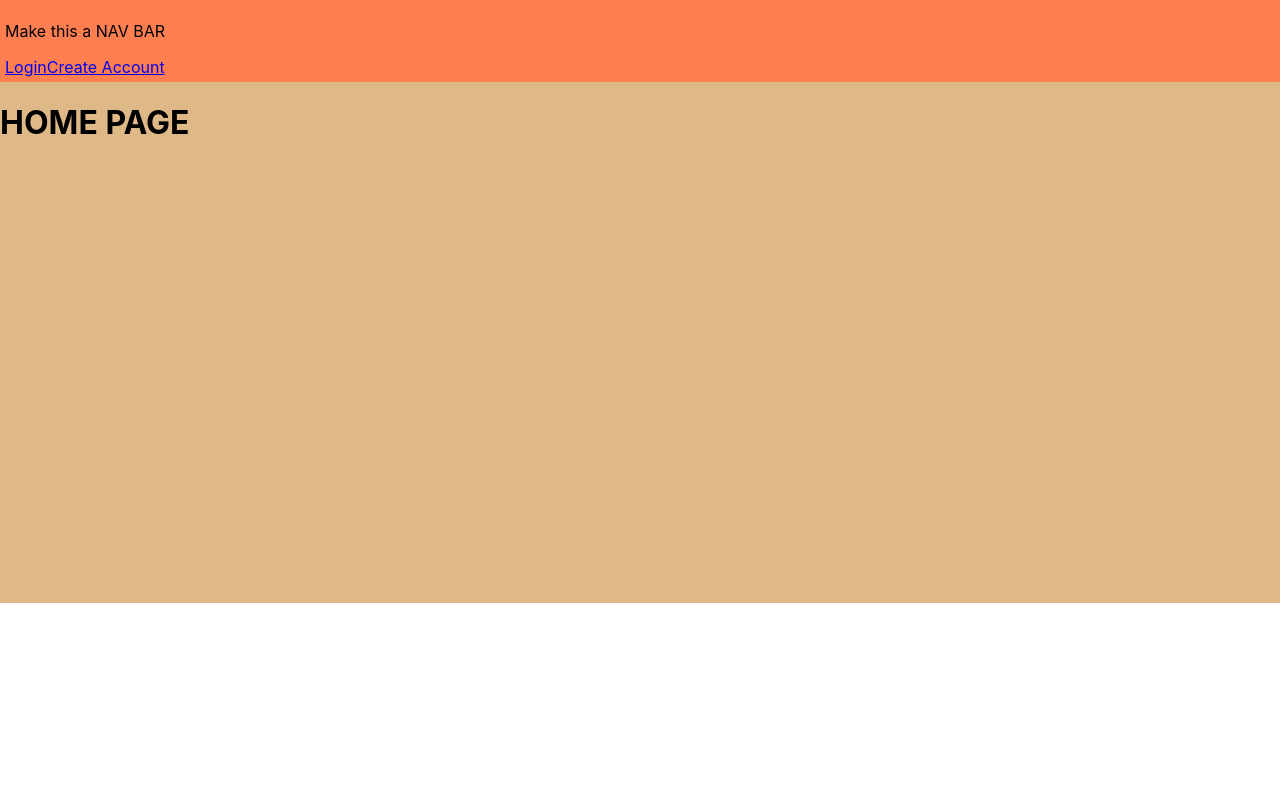
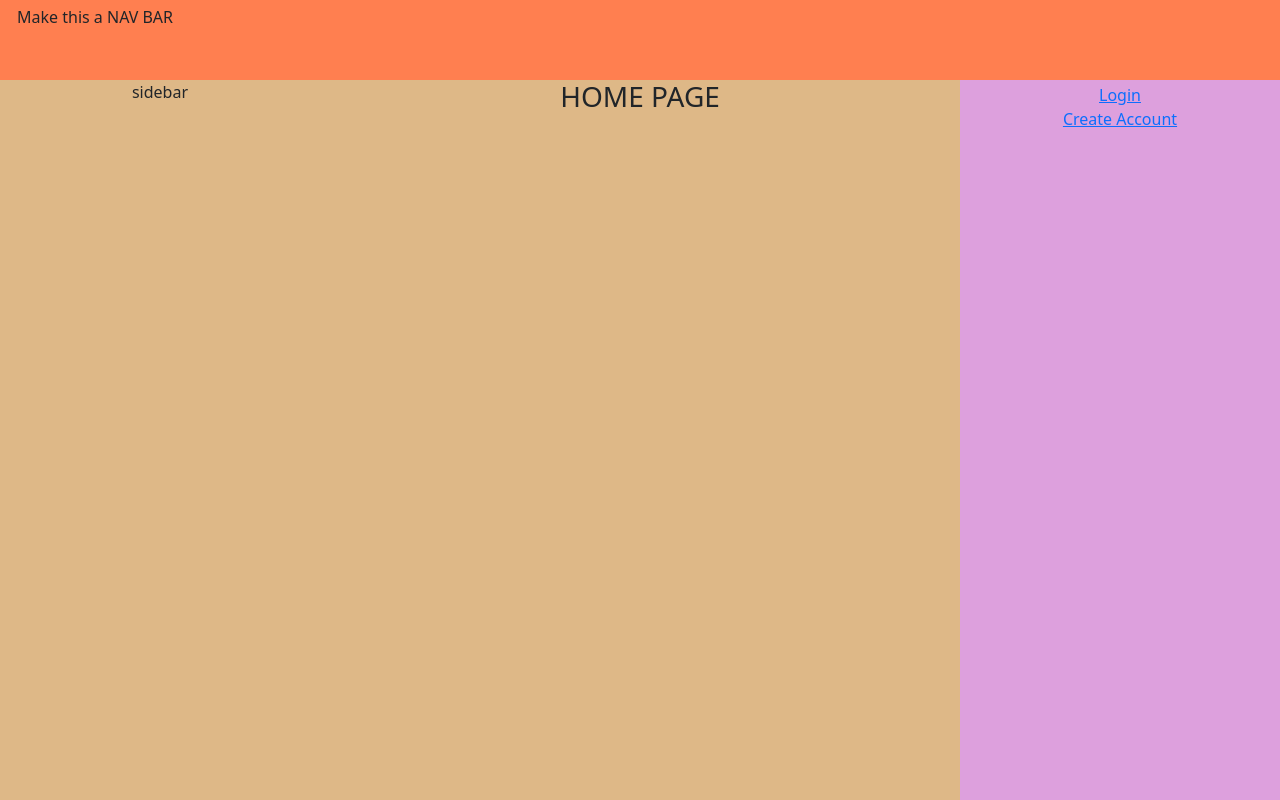
Before and after one commit to mpb9/youRL_ui, a React (Create React App) app: page / in a window 1280 px wide. Built offline with nearby package versions, Linux system fonts and the light colour scheme.

Commit message:
still using components

```diff
--- a/public/index.html
+++ b/public/index.html
@@ -27,17 +27,6 @@
     <title>React App</title>
   </head>
   <body>
-    <noscript>You need to enable JavaScript to run this app.</noscript>
     <div id="root"></div>
-    <!--
-      This HTML file is a template.
-      If you open it directly in the browser, you will see an empty page.
-
-      You can add webfonts, meta tags, or analytics to this file.
-      The build step will place the bundled scripts into the <body> tag.
-
-      To begin the development, run `npm start` or `yarn start`.
-      To create a production bundle, use `npm run build` or `yarn build`.
-    -->
   </body>
 </html>
--- a/src/App.css
+++ b/src/App.css
@@ -1,5 +1,6 @@
 .App {
   text-align: center;
+  padding: 0px;
 }
 
 .App-logo {
--- a/src/App.js
+++ b/src/App.js
@@ -5,22 +5,21 @@ import Admin from './admin/Admin';
 import Home from './pages/Home';
 import Login from './pages/Login';
 import SignUp from './pages/SignUp';
+//needed to use col, row, other bootstraps
+import 'bootstrap/dist/css/bootstrap.min.css';
+
 
 
 function App() {
   return (
     <Router>
-        <div style={{margin: '0px', padding:'0px'}}>
-          <main>
           <Routes>
             <Route path="/" element={<Home />} />
             <Route path="/admin" element={<Admin />} />
             <Route path="/login" element={<Login />} />
             <Route path="/signup" element={<SignUp />} />
           </Routes>
-          </main>
-        </div>
-      </Router>
+    </Router>
   );
 }
 
--- a/src/index.css
+++ b/src/index.css
@@ -1,5 +1,5 @@
-body {
-  margin: 0;
+body{
+    margin: 0px;
     font-family: -apple-system, BlinkMacSystemFont, 'Segoe UI', 'Roboto', 'Oxygen',
       'Ubuntu', 'Cantarell', 'Fira Sans', 'Droid Sans', 'Helvetica Neue',
       sans-serif;
--- a/src/index.js
+++ b/src/index.js
@@ -3,6 +3,7 @@ import ReactDOM from 'react-dom/client';
 import './index.css';
 import App from './App';
 import reportWebVitals from './reportWebVitals';
+
 
 const root = ReactDOM.createRoot(document.getElementById('root'));
 root.render(
--- /dev/null
+++ b/src/pages/Home.css
@@ -0,0 +1,4 @@
+#profile{
+    background-color: plum;
+    margin: 0px;
+}
--- a/src/pages/Home.js
+++ b/src/pages/Home.js
@@ -1,7 +1,7 @@
-import React, { Component, useContext } from 'react';
-import '../App.css';
-import {Container, Row, Col, Button} from 'react-bootstrap';
-import { Link } from 'react-router-dom';
+import React, { Component } from 'react';
+import {Container, Row, Col} from 'react-bootstrap';
+import Profile from './Profile';
+import './Home.css'
 
 /*  NEED TO IMPLIMENT useContext (or another hook) in order to
     return to the homepage with data obtained from login/signup.
@@ -13,17 +13,23 @@ class Home extends Component {
 
     render(){
         return (
-            <Container  style={{backgroundColor: 'burlywood',margin: '0px'}}>
-                <Row style={{backgroundColor: 'coral', height: 'fit-content', margin: '0px', padding:'5px'}}>
-                    <p>Make this a NAV BAR</p>
-                    <Link to='/login'>Login</Link>
-                    <Link to='/signup'>Create Account</Link>
-
+            <Container fluid style={{backgroundColor: 'burlywood', margin: '0px', padding: '0px'}}>
+                <Row fluid="true" style={{backgroundColor: 'coral', height: '10vh', margin: '0px', padding:'5px'}}>
+                    <Col>
+                        <p>Make this a NAV BAR</p>
+                    </Col>
                 </Row>
-                <Container style={{backgroundColor: 'burlywood', height: '500px', margin: '0px', padding:'0px'}}>
-                    <h1>HOME PAGE</h1>
-                    <div>{this.props.name}</div>
-                </Container>
+                <Row fluid="true" style={{height: '90vh', width: '100vw', margin: '0px', textAlign: 'center'}}>
+                    <Col xs={3}>
+                        <p>sidebar</p>
+                    </Col>
+                    <Col xs={6}>
+                        <h3>HOME PAGE</h3>
+                    </Col>
+                    <Col xs={3} id='profile'>
+                        <Profile/>
+                    </Col>
+                </Row>
             </Container>
         );
     }
--- /dev/null
+++ b/src/pages/Profile.js
@@ -0,0 +1,27 @@
+import React, { Component, useContext } from 'react';
+import {Container, Row, Col, Button} from 'react-bootstrap';
+import { Link } from 'react-router-dom';
+import './Home.css'
+
+/*  NEED TO IMPLIMENT useContext (or another hook) in order to
+    return to the homepage with data obtained from login/signup.
+    Right now, doesn't redirect back to home page (still at local.../login or /signup w/ Home showing).
+    Sending back just the {this.props.name} element doesnt give enough functionality.
+*/
+
+class Profile extends Component {
+
+    render(){
+        return (
+            <Container fluid style={{ margin: '0px', padding: '3px'}}>
+                    <Link to='/login'>Login</Link>
+                         <br/>
+                    <Link to='/signup'>Create Account</Link>
+                    <div>{this.props.name}</div>
+            </Container>
+        );
+    }
+
+}
+
+export default Profile;
```
Lines whose indentation alone changed are shown as unchanged.
